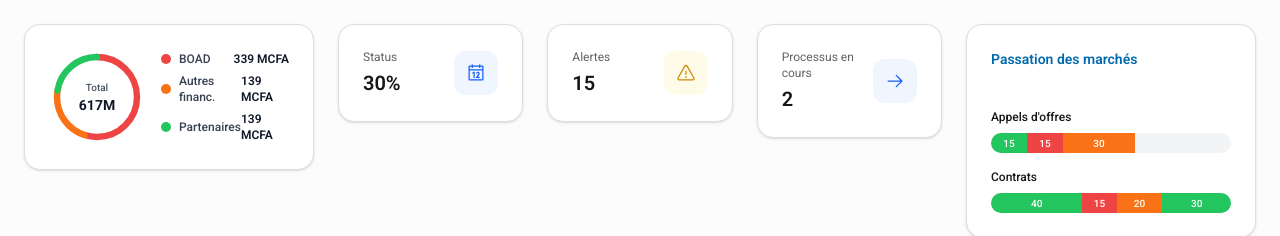
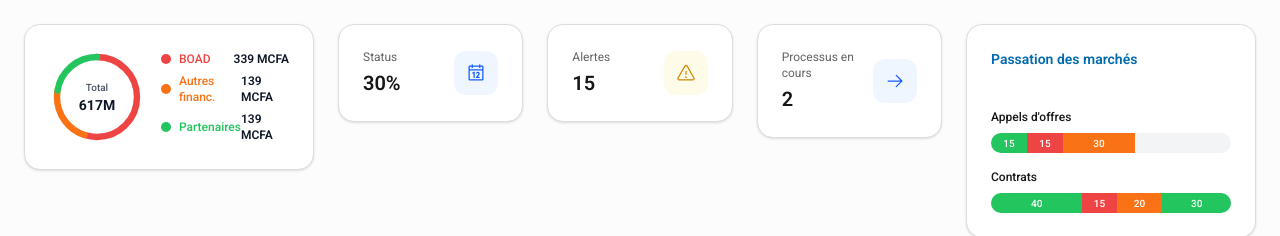
Before and after one commit to Horlamedhey/spark-template, a React (Vite) app: page / in a window 1280 px wide. Shown: the top 236 px of the page. Built offline with nearby package versions, Linux system fonts and the light colour scheme.

Commit message:
Generated by Spark: They don't match, look at the screenshot to update the text and text color in the first card

```diff
--- a/src/components/FinancialOverview.tsx
+++ b/src/components/FinancialOverview.tsx
@@ -71,7 +71,12 @@ export function FinancialOverview({ data }: FinancialOverviewProps) {
                   className="w-2.5 h-2.5 rounded-full flex-shrink-0"
                   style={{ backgroundColor: item.color }}
                 />
-                <span className="text-xs text-gray-700 font-medium">{item.name}</span>
+                <span
+                  className="text-xs font-medium"
+                  style={{ color: item.color }}
+                >
+                  {item.name}
+                </span>
               </div>
               <div className="text-xs font-semibold text-gray-900">{item.value} MCFA</div>
             </div>
```
